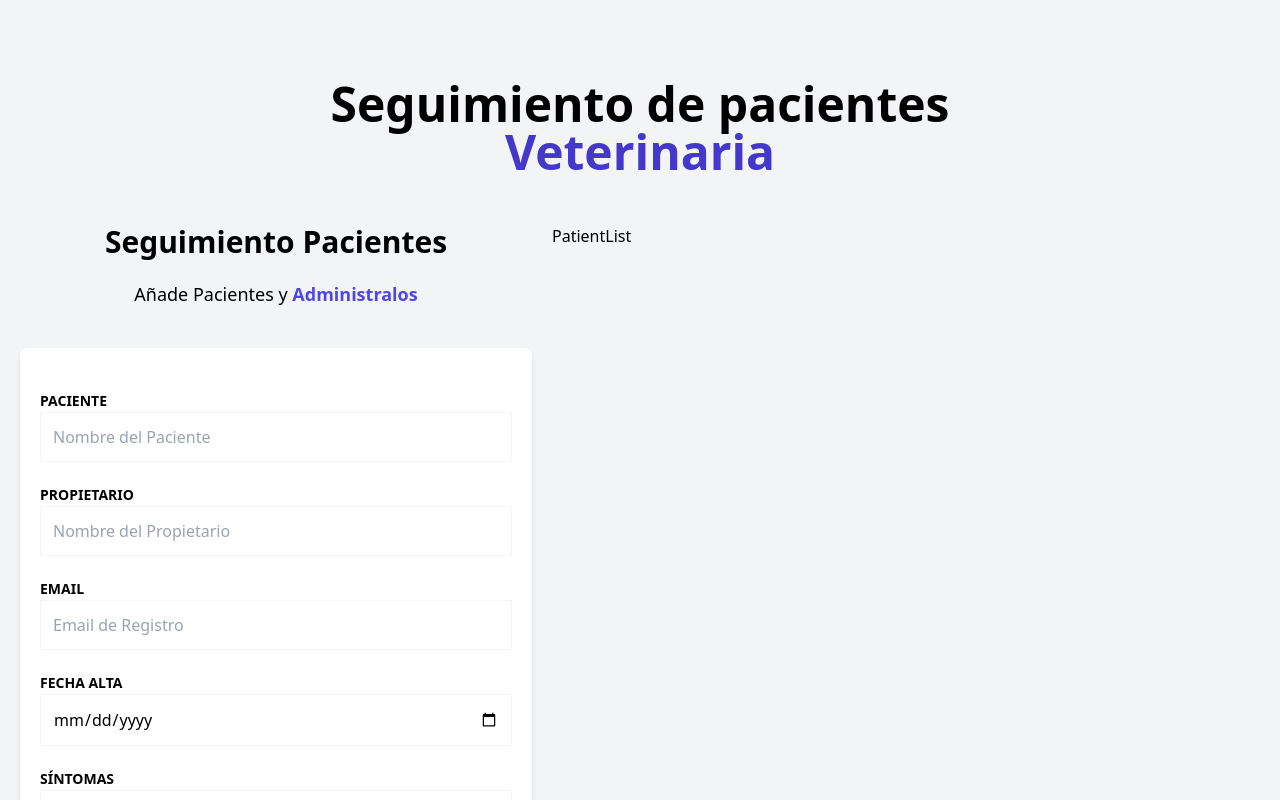
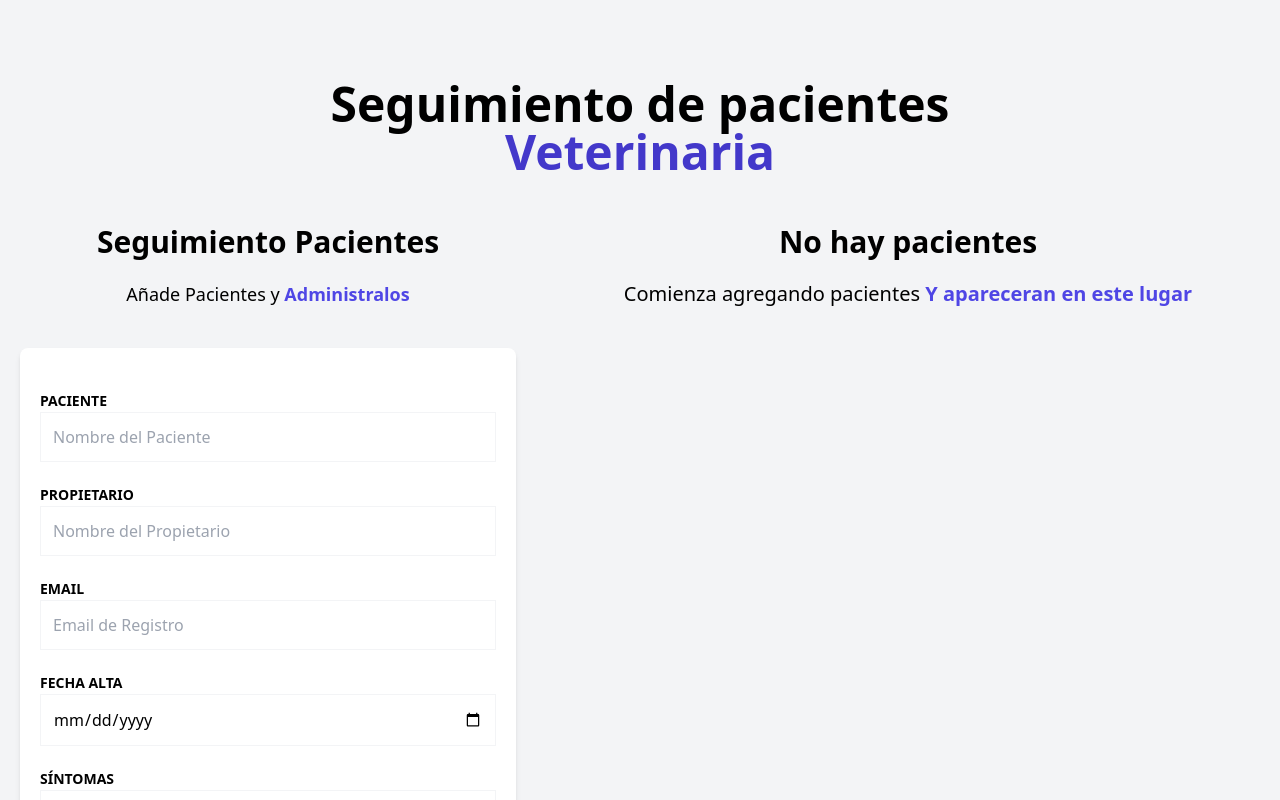
Before and after one commit to MauroQuiroga99/zustand-pacientes, a React (Vite) app: page / in a window 1280 px wide. Shown: the top 800 px of the page. Built offline with nearby package versions, Linux system fonts and the light colour scheme.

Commit message:
mostrar información del paciente

```diff
--- /dev/null
+++ b/src/components/PatientDetail.tsx
@@ -0,0 +1,19 @@
+import { Patient } from "../types";
+import PatientDetailItem from "./PatientDetailItem";
+
+type PatientDetailProps = {
+  patient: Patient;
+};
+
+export default function PatientDetail({ patient }: PatientDetailProps) {
+  return (
+    <div className="mx-5 my-10 px-5 py-10 bg-white shadow-sm rounded-xl">
+      <PatientDetailItem label="ID" data={patient.id} />
+      <PatientDetailItem label="Nombre" data={patient.name} />
+      <PatientDetailItem label="Propietario" data={patient.caretaker} />
+      <PatientDetailItem label="Email" data={patient.email} />
+      <PatientDetailItem label="Fecha" data={patient.date.toString()} />
+      <PatientDetailItem label="Sintomas" data={patient.symptoms} />
+    </div>
+  );
+}
--- /dev/null
+++ b/src/components/PatientDetailItem.tsx
@@ -0,0 +1,19 @@
+type PatientDtailItemProps = {
+  label: string;
+  data: string;
+};
+
+export default function PatientDtailItem({
+  label,
+  data,
+}: PatientDtailItemProps) {
+  return (
+    <div>
+      <p className=" font-bold mb-3 text-gray-700 uppercase">
+        {" "}
+        {label}: {""}
+        <span className="font-normal normal-case">{data} </span>
+      </p>
+    </div>
+  );
+}
--- a/src/components/PatientList.tsx
+++ b/src/components/PatientList.tsx
@@ -1,7 +1,38 @@
 import { usePatientStore } from "../store";
+import PatientDetail from "./PatientDetail";
 
 export default function PatientList() {
   const patients = usePatientStore((state) => state.patients);
   console.log(patients);
-  return <div>PatientList</div>;
+  return (
+    <div className="md:w-1/2 lg:w-3/5 md:h-screen overflow-y-auto">
+      {patients.length ? (
+        <>
+          <h2 className="font-black text-3xl text-center">
+            Listado de Pacientes
+          </h2>
+          <p className="text-xl mt-5 mb-10 text-center">
+            {" "}
+            Administra tus {""}{" "}
+            <span className="text-indigo-600 font-bold">
+              Pacientes y citas{" "}
+            </span>{" "}
+          </p>
+          {patients.map((patient) => (
+            <PatientDetail key={patient.id} patient={patient} />
+          ))}
+        </>
+      ) : (
+        <>
+          <h2 className="font-black text-3xl text-center">No hay pacientes</h2>
+          <p className="text-xl mt-5 mb-10 text-center">
+            Comienza agregando pacientes {""}
+            <span className="text-indigo-600 font-bold">
+              Y apareceran en este lugar{" "}
+            </span>
+          </p>
+        </>
+      )}
+    </div>
+  );
 }
```
